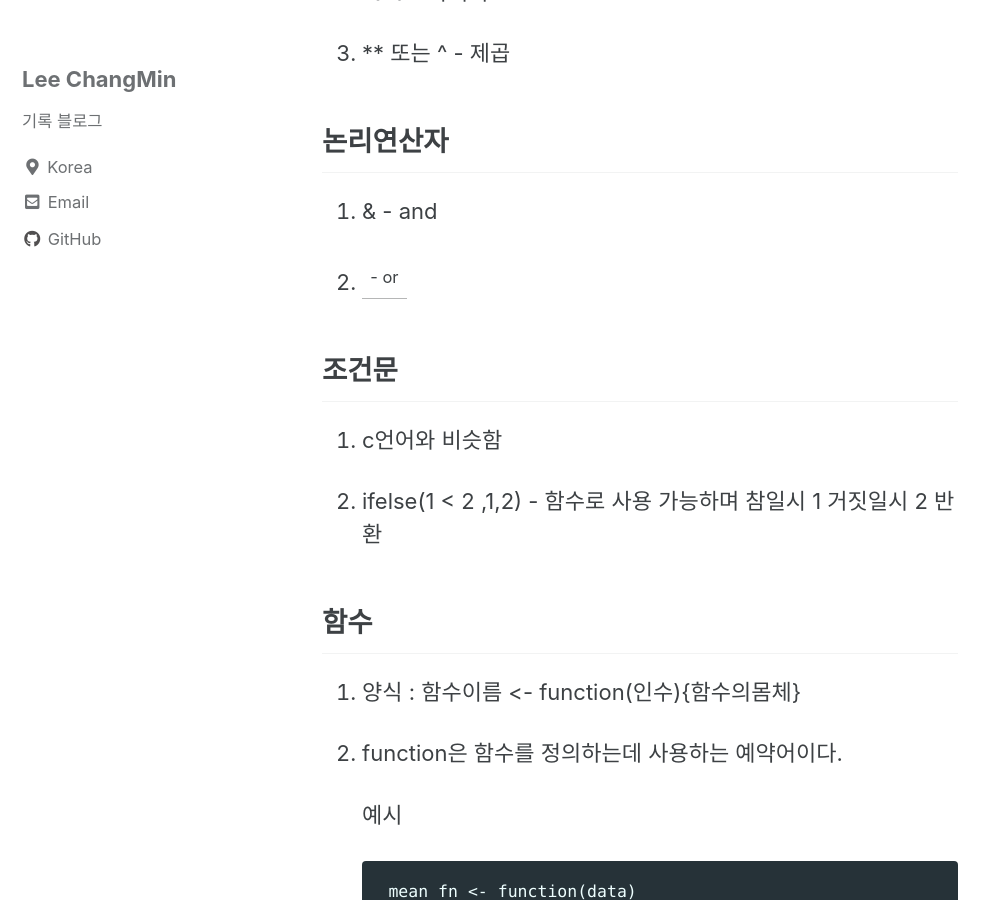
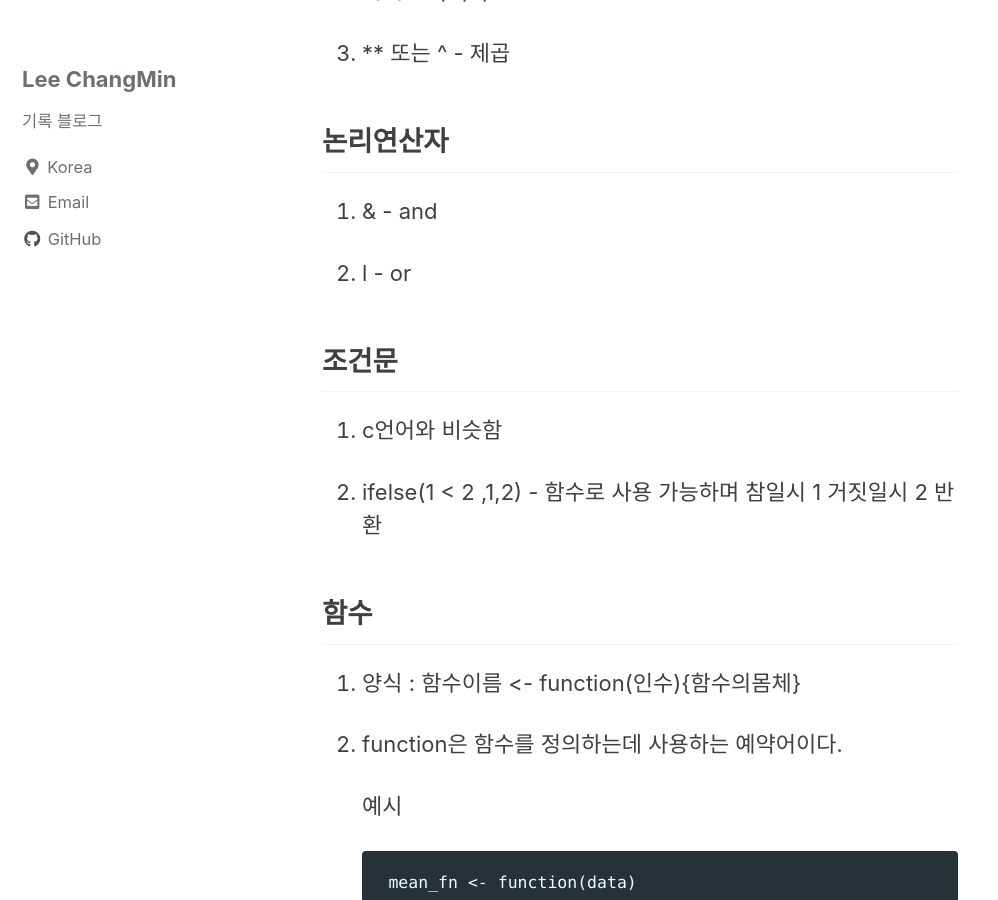
Before and after one commit to changmin2/changmin2.github.io, a Jekyll site: the page built from _posts/R/2021-06-26-R(8).md, in a window 1280 px wide and 900 px high, scrolled down 514 px. Shown: the whole window, without its empty margins (0-998 px from the left). Built offline with Jekyll 4.4.1, drawn with Linux system fonts in a browser that asks for light colours; cached includes are drawn as plain includes; comment, search, counter and statistics services are not loaded.

Commit message:
Update 2021-06-26-R(8).md

```diff
--- a/_posts/R/2021-06-26-R(8).md
+++ b/_posts/R/2021-06-26-R(8).md
@@ -22,7 +22,7 @@ tags:
 
 1. & - and
 
-2. | - or
+2. l - or
 
 ## 조건문
 
```
